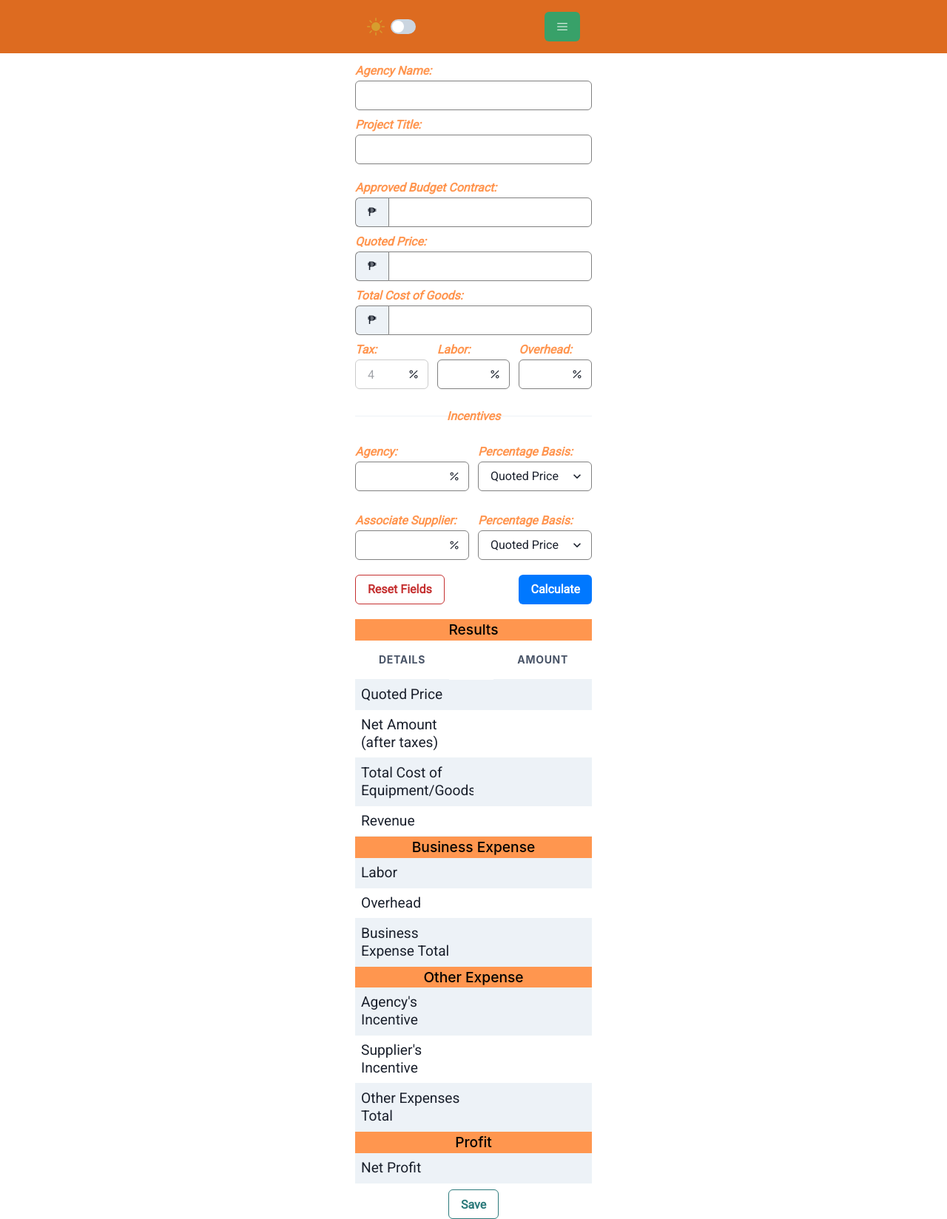
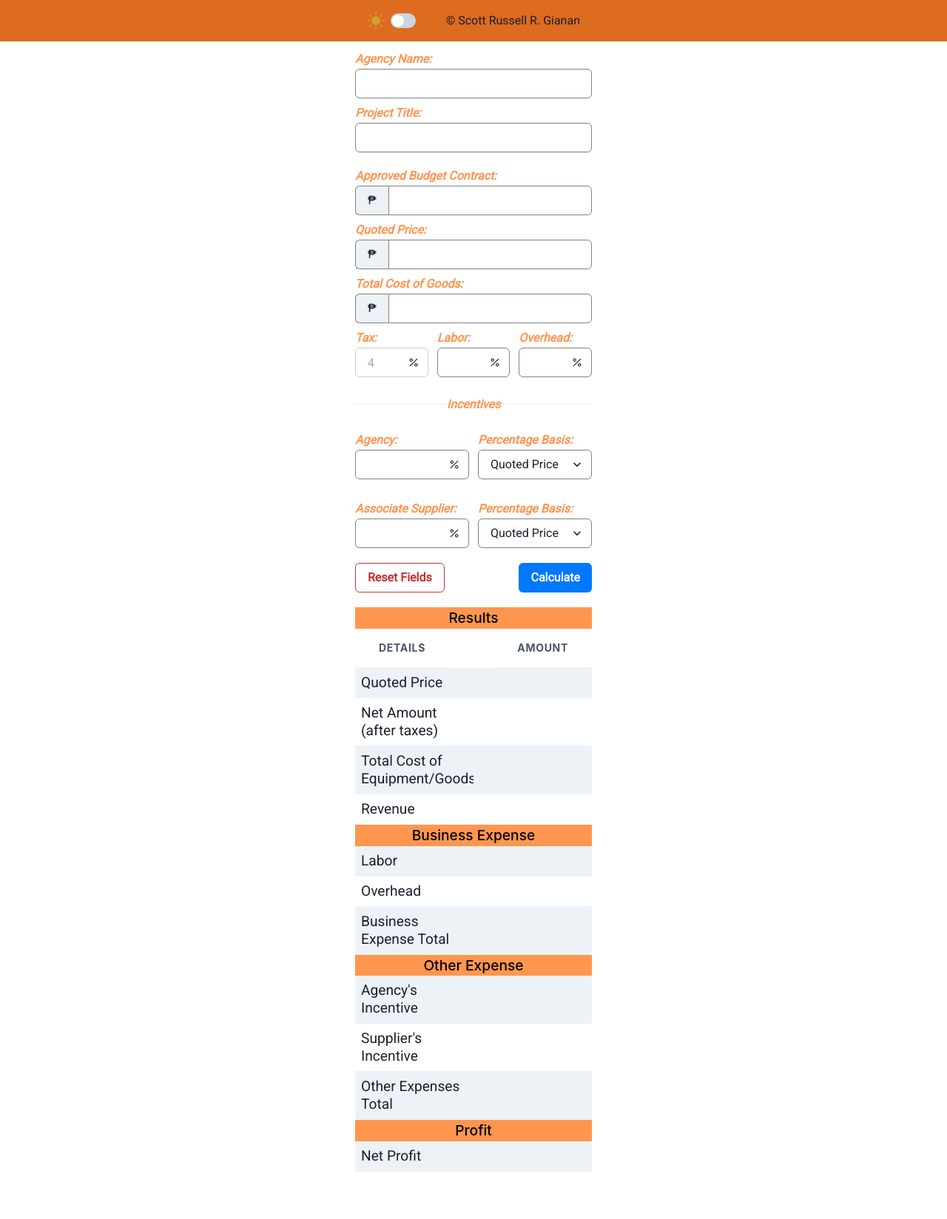
Before and after one commit to scott-gianan/taos-calc, a React (Vite) app: page / in a window 1280 px wide. Shown: the whole page at 74% size. After the commit the page ends 1604 px from the top, so only its background shows below. Built offline with nearby package versions, Linux system fonts and the light colour scheme.

Commit message:
V1 release

```diff
--- a/src/App.jsx
+++ b/src/App.jsx
@@ -1,5 +1,5 @@
 //chakraUI
-import { Button, Flex, Box, Center } from "@chakra-ui/react";
+import { Button, Flex, Box } from "@chakra-ui/react";
 //components
 import ProjectEntityInfoForm from "./components/ProjectEntityInfoForm/ProjectEntityInfoForm";
 import ProjectExpensesForm from "./components/ProjectExpensesForm/ProjectExpensesForm";
@@ -11,7 +11,6 @@ import "./App.css";
 import useResult from "./hooks/useResult";
 function App() {
   const { result, handleResult, onReset } = useResult();
-
   return (
     <>
       <Header />
@@ -30,14 +29,12 @@ function App() {
           Calculate
         </Button>
       </Flex>
-      <Box mx={{ base: "0.25rem", md: "5rem", lg: "15rem", xl: "30rem" }}>
+      <Box
+        mx={{ base: "0.25rem", md: "5rem", lg: "15rem", xl: "30rem" }}
+        mb={5}
+      >
         <TableResult result={result} />
       </Box>
-      <Center mt={2}>
-        <Button colorScheme="teal" variant="outline">
-          Save
-        </Button>
-      </Center>
     </>
   );
 }
--- a/src/components/Header/Header.jsx
+++ b/src/components/Header/Header.jsx
@@ -1,19 +1,8 @@
-import { useRef } from "react";
-import {
-  Box,
-  useColorMode,
-  Flex,
-  Spacer,
-  Button,
-  useDisclosure,
-} from "@chakra-ui/react";
-import { RxHamburgerMenu } from "react-icons/rx";
+import { Box, useColorMode, Flex, Spacer } from "@chakra-ui/react";
 import ColorModeComponent from "../ColorModeComponent";
-import SavedDataDrawer from "../SavedDataDrawer/SavedDataDrawer";
+
 export default function Header() {
   const { colorMode } = useColorMode();
-  const { isOpen, onOpen, onClose } = useDisclosure();
-  const btnRef = useRef();
   const headerStyle = {
     borderBottom: colorMode === "dark" && "1px solid gray",
   };
@@ -33,16 +22,9 @@ export default function Header() {
         >
           <ColorModeComponent />
           <Spacer />
-          <Button colorScheme="green" ref={btnRef} onClick={onOpen}>
-            <RxHamburgerMenu />
-          </Button>
+          <p>© Scott Russell R. Gianan</p>
         </Flex>
       </Box>
-      <SavedDataDrawer
-        isDrawerOpen={isOpen}
-        onDrawerClose={onClose}
-        finalFocusRef={btnRef}
-      />
     </>
   );
 }
--- a/src/components/SavedDataDrawer/SavedDataDrawer.jsx
+++ /dev/null
@@ -1,43 +0,0 @@
-import {
-  Drawer,
-  DrawerOverlay,
-  DrawerContent,
-  DrawerCloseButton,
-  DrawerHeader,
-  DrawerBody,
-  DrawerFooter,
-  Button,
-} from "@chakra-ui/react";
-
-function SavedDataDrawer({ isDrawerOpen, finalFocusRef, onDrawerClose }) {
-  return (
-    <>
-      <Drawer
-        isOpen={isDrawerOpen}
-        placement="right"
-        onClose={onDrawerClose}
-        finalFocusRef={finalFocusRef}
-      >
-        <DrawerOverlay />
-        <DrawerContent>
-          <DrawerCloseButton onClick={onDrawerClose} />
-          <DrawerHeader>Saved Projects</DrawerHeader>
-
-          <DrawerBody>dae pa ini tapos</DrawerBody>
-          <DrawerFooter>
-            <Button
-              colorScheme="red"
-              variant={"solid"}
-              mr={3}
-              onClick={onDrawerClose}
-            >
-              Close
-            </Button>
-          </DrawerFooter>
-        </DrawerContent>
-      </Drawer>
-    </>
-  );
-}
-
-export default SavedDataDrawer;
```
Also changed, not shown: src/hooks/useSaveData.jsx (deleted, +0 -20 lines).
